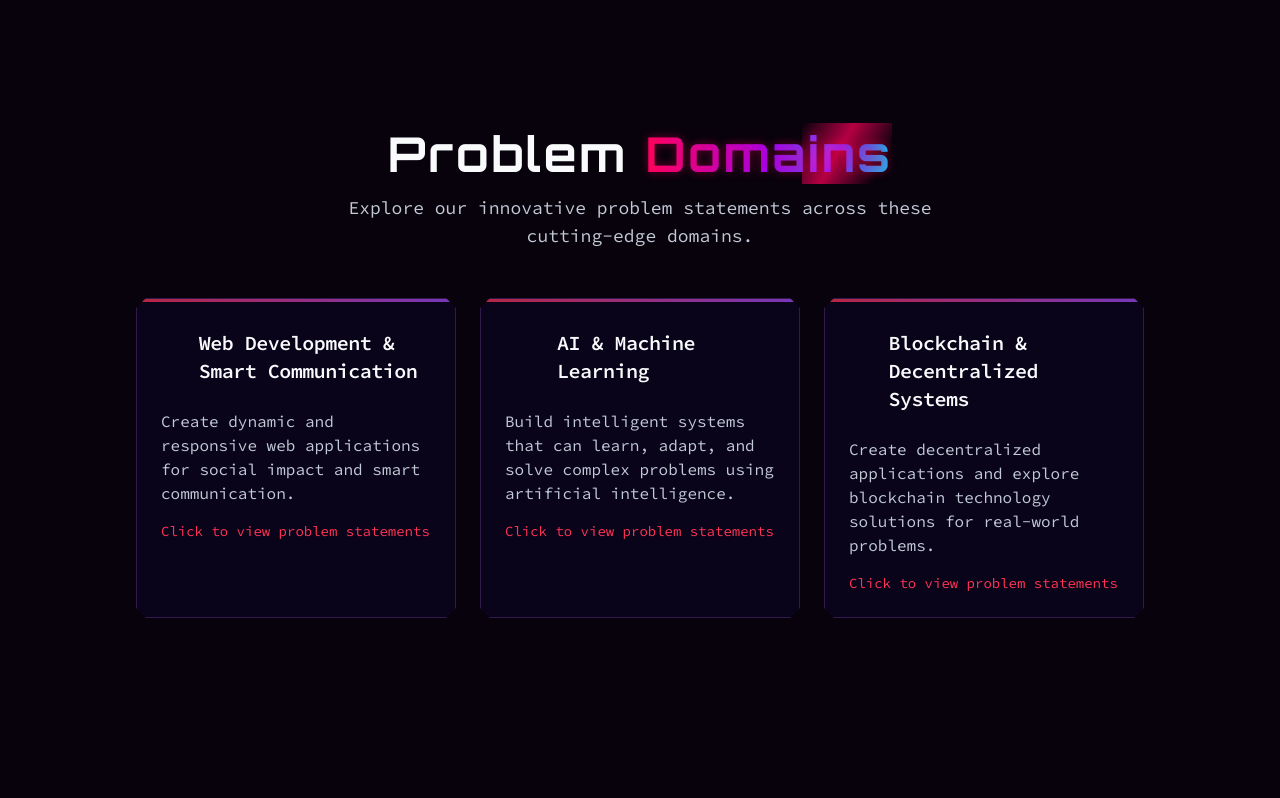
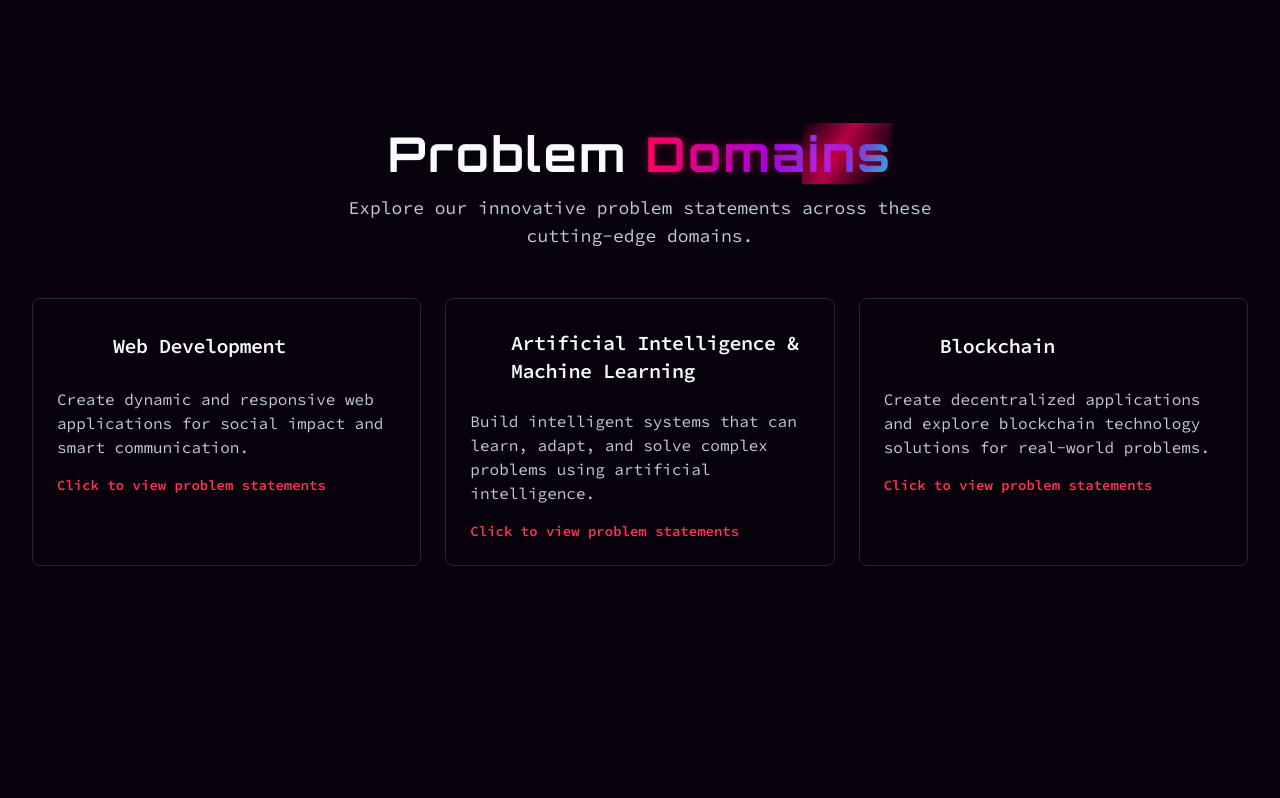
Before and after one commit to pathan-07/Hackhertz2.0, a Next.js app: page / in a window 1280 px wide. Shown: the part 1358-2156 px from the top of the page. Built offline with nearby package versions, Linux system fonts and the light colour scheme.

Commit message:
fixed ui

```diff
--- a/src/components/sections/domains-section.tsx
+++ b/src/components/sections/domains-section.tsx
@@ -1,10 +1,12 @@
 'use client';
 import { Card, CardContent, CardHeader, CardTitle } from '@/components/ui/card';
-import { BrainCircuit, Bot, Globe, Cpu, Link } from 'lucide-react';
+import { Dialog, DialogContent, DialogHeader, DialogTitle, DialogTrigger } from '@/components/ui/dialog';
+import { ScrollArea } from '@/components/ui/scroll-area';
+import { Globe, Cpu, Link, Star, CheckCircle } from 'lucide-react';
 import { motion } from 'framer-motion';
 import { useState } from 'react';
 
-// Problem Statements data
+// --- DATA (No changes made here) ---
 const problemStatements = {
   webDev: [
     {
@@ -134,131 +136,150 @@ const problemStatements = {
 const domains = [
   {
     icon: <Globe className="w-10 h-10 text-gradient" />,
-    title: 'Web Development & Smart Communication',
+    title: 'Web Development',
     description: 'Create dynamic and responsive web applications for social impact and smart communication.',
-    key: 'webDev'
+    key: 'webDev' as const
   },
   {
     icon: <Cpu className="w-10 h-10 text-gradient" />,
-    title: 'AI & Machine Learning',
+    title: 'Artificial Intelligence & Machine Learning',
     description: 'Build intelligent systems that can learn, adapt, and solve complex problems using artificial intelligence.',
-    key: 'aiMl'
+    key: 'aiMl' as const
   },
   {
     icon: <Link className="w-10 h-10 text-gradient" />,
-    title: 'Blockchain & Decentralized Systems',
+    title: 'Blockchain',
     description: 'Create decentralized applications and explore blockchain technology solutions for real-world problems.',
-    key: 'blockchain'
+    key: 'blockchain' as const
   },
 ];
 
-const cardVariants = {
-  initial: { opacity: 0, y: 50 },
-  animate: { opacity: 1, y: 0 },
+// --- Animation Variants ---
+const containerVariants = {
+  hidden: { opacity: 0 },
+  visible: {
+    opacity: 1,
+    transition: {
+      staggerChildren: 0.1,
+    },
+  },
 };
 
-const ProblemStatementCard = ({ problem }) => {
+const itemVariants = {
+  hidden: { opacity: 0, y: 20 },
+  visible: { opacity: 1, y: 0 },
+};
+
+// --- Reusable Components ---
+const ProblemStatementCard = ({ problem }: { problem: typeof problemStatements.webDev[0] }) => {
   return (
-    <Card variant="tech" className="h-full">
+    <Card className="bg-background/80 border-border h-full flex flex-col">
       <CardHeader>
         <CardTitle className="text-xl text-gradient">{problem.title}</CardTitle>
         <p className="text-sm font-medium text-muted-foreground">{problem.subtitle}</p>
       </CardHeader>
-      <CardContent className="space-y-4">
-        <p className="text-sm text-muted-foreground">{problem.description}</p>
-
+      <CardContent className="flex-grow flex flex-col space-y-4">
+        <p className="text-sm text-muted-foreground flex-grow">{problem.description}</p>
+        <div className="space-y-3">
           <div>
-          <h4 className="text-sm font-bold mb-2">Must-Have Features:</h4>
+            <h4 className="text-sm font-bold mb-2 text-foreground">Must-Have Features:</h4>
             <ul className="text-sm text-muted-foreground list-disc pl-5 space-y-1">
-            {problem.features.map((feature, idx) => (
-              <li key={idx}>{feature}</li>
-            ))}
+              {problem.features.map((feature, idx) => <li key={idx}>{feature}</li>)}
             </ul>
           </div>
-
           <div>
-          <h4 className="text-sm font-bold mb-2">Additional Features:</h4>
+            <h4 className="text-sm font-bold mb-2 text-foreground">Additional Features:</h4>
             <ul className="text-sm text-muted-foreground list-disc pl-5 space-y-1">
-            {problem.additionalFeatures.map((feature, idx) => (
-              <li key={idx}>{feature}</li>
-            ))}
+              {problem.additionalFeatures.map((feature, idx) => <li key={idx}>{feature}</li>)}
             </ul>
+          </div>
         </div>
       </CardContent>
     </Card>
   );
 };
 
+// --- Main Section Component ---
 export function DomainsSection() {
-  const [activeTab, setActiveTab] = useState(null);
+  const [selectedDomain, setSelectedDomain] = useState<typeof domains[0] | null>(null);
 
   return (
     <section id="domains" className="container mx-auto py-16">
       <div className="text-center mb-12">
-        <h2 className="text-4xl md:text-5xl font-bold">Problem <span className="text-gradient">Domains</span></h2>
-        <p className="text-lg text-muted-foreground mt-4 max-w-2xl mx-auto">
+        <motion.h2
+          initial={{ opacity: 0, y: 20 }}
+          whileInView={{ opacity: 1, y: 0 }}
+          viewport={{ once: true, amount: 0.5 }}
+          transition={{ duration: 0.5 }}
+          className="text-4xl md:text-5xl font-bold"
+        >
+          Problem <span className="text-gradient">Domains</span>
+        </motion.h2>
+        <motion.p
+          initial={{ opacity: 0, y: 20 }}
+          whileInView={{ opacity: 1, y: 0 }}
+          viewport={{ once: true, amount: 0.5 }}
+          transition={{ duration: 0.5, delay: 0.1 }}
+          className="text-lg text-muted-foreground mt-4 max-w-2xl mx-auto"
+        >
           Explore our innovative problem statements across these cutting-edge domains.
-        </p>
+        </motion.p>
       </div>
 
-      <div className="flex flex-wrap justify-center gap-6 max-w-7xl mx-auto mb-16">
+      {/* --- Domain Selection Cards --- */}
+      <div className="grid grid-cols-1 md:grid-cols-3 gap-6 max-w-7xl mx-auto mb-16">
         {domains.map((domain, index) => (
           <motion.div
-            key={domain.title}
-            variants={cardVariants}
-            initial="initial"
-            whileInView="animate"
+            key={domain.key}
+            initial={{ opacity: 0, y: 50 }}
+            whileInView={{ opacity: 1, y: 0 }}
             viewport={{ once: true }}
             transition={{ duration: 0.5, delay: index * 0.2 }}
             whileHover={{ scale: 1.03, y: -8 }}
-            className="w-[320px]"
-            onClick={() => setActiveTab(activeTab === domain.key ? null : domain.key)}
+            className="w-full"
           >
-            <Card
-              variant="tech"
-              className={`h-full cursor-pointer ${activeTab === domain.key ? 'ring-2 ring-primary' : ''}`}
-            >
+            <Dialog>
+              <DialogTrigger asChild>
+                <Card className="h-full cursor-pointer bg-background/80 border-border hover:ring-2 hover:ring-primary transition-all duration-300">
                   <CardHeader className="flex flex-row items-center gap-4">
                     {domain.icon}
                     <CardTitle className="text-xl">{domain.title}</CardTitle>
                   </CardHeader>
                   <CardContent>
                     <p className="text-muted-foreground">{domain.description}</p>
-                <div className="mt-4 text-sm text-primary">
-                  {activeTab === domain.key ? 'Click to close' : 'Click to view problem statements'}
+                    <div className="mt-4 text-sm text-primary font-semibold">
+                      Click to view problem statements
                     </div>
                   </CardContent>
                 </Card>
+              </DialogTrigger>
+              <DialogContent className="max-w-6xl w-[95vw] h-[90vh] bg-background/95 backdrop-blur-sm border-border flex flex-col">
+                <DialogHeader className="pr-10">
+                  <DialogTitle className="text-2xl md:text-3xl font-bold">
+                    {domain.title}: <span className="text-gradient">Problem Statements</span>
+                  </DialogTitle>
+                </DialogHeader>
+                <div className="flex-grow overflow-hidden">
+                  <ScrollArea className="h-full pr-6">
+                      <motion.div
+                        variants={containerVariants}
+                        initial="hidden"
+                        animate="visible"
+                        className="grid grid-cols-1 md:grid-cols-2 lg:grid-cols-3 gap-6"
+                      >
+                        {problemStatements[domain.key].map((problem) => (
+                          <motion.div key={problem.title} variants={itemVariants} className="h-full">
+                            <ProblemStatementCard problem={problem} />
+                          </motion.div>
+                        ))}
+                      </motion.div>
+                  </ScrollArea>
+                </div>
+              </DialogContent>
+            </Dialog>
           </motion.div>
         ))}
       </div>
-
-      {activeTab && (
-        <motion.div
-          initial={{ opacity: 0, y: 20 }}
-          animate={{ opacity: 1, y: 0 }}
-          exit={{ opacity: 0, y: 20 }}
-          transition={{ duration: 0.5 }}
-          className="mb-8"
-        >
-          <h3 className="text-2xl font-bold mb-8 text-center">
-            Problem Statements: <span className="text-gradient">{domains.find(d => d.key === activeTab)?.title}</span>
-          </h3>
-
-          <div className="grid grid-cols-1 md:grid-cols-2 lg:grid-cols-3 gap-6 max-w-7xl mx-auto">
-            {problemStatements[activeTab].map((problem, index) => (
-              <motion.div
-                key={problem.title}
-                initial={{ opacity: 0, y: 20 }}
-                animate={{ opacity: 1, y: 0 }}
-                transition={{ duration: 0.5, delay: index * 0.1 }}
-              >
-                <ProblemStatementCard problem={problem} />
-              </motion.div>
-            ))}
-          </div>
-        </motion.div>
-      )}
     </section>
   );
 }
--- a/src/components/sections/faq-section.tsx
+++ b/src/components/sections/faq-section.tsx
@@ -24,7 +24,7 @@ const faqs = [
   },
   {
     question: 'What should I bring?',
-    answer: 'Bring your laptop, charger, enthusiasm, and innovative ideas! We\'ll provide workspace and WiFi connectivity.',
+    answer: 'Bring your laptop, charger, Extension board, and Enthusiasm ! We\'ll provide workspace and WiFi connectivity.',
   },
   {
     question: 'Do I need prior experience?',
```
Lines whose indentation alone changed are shown as unchanged.
